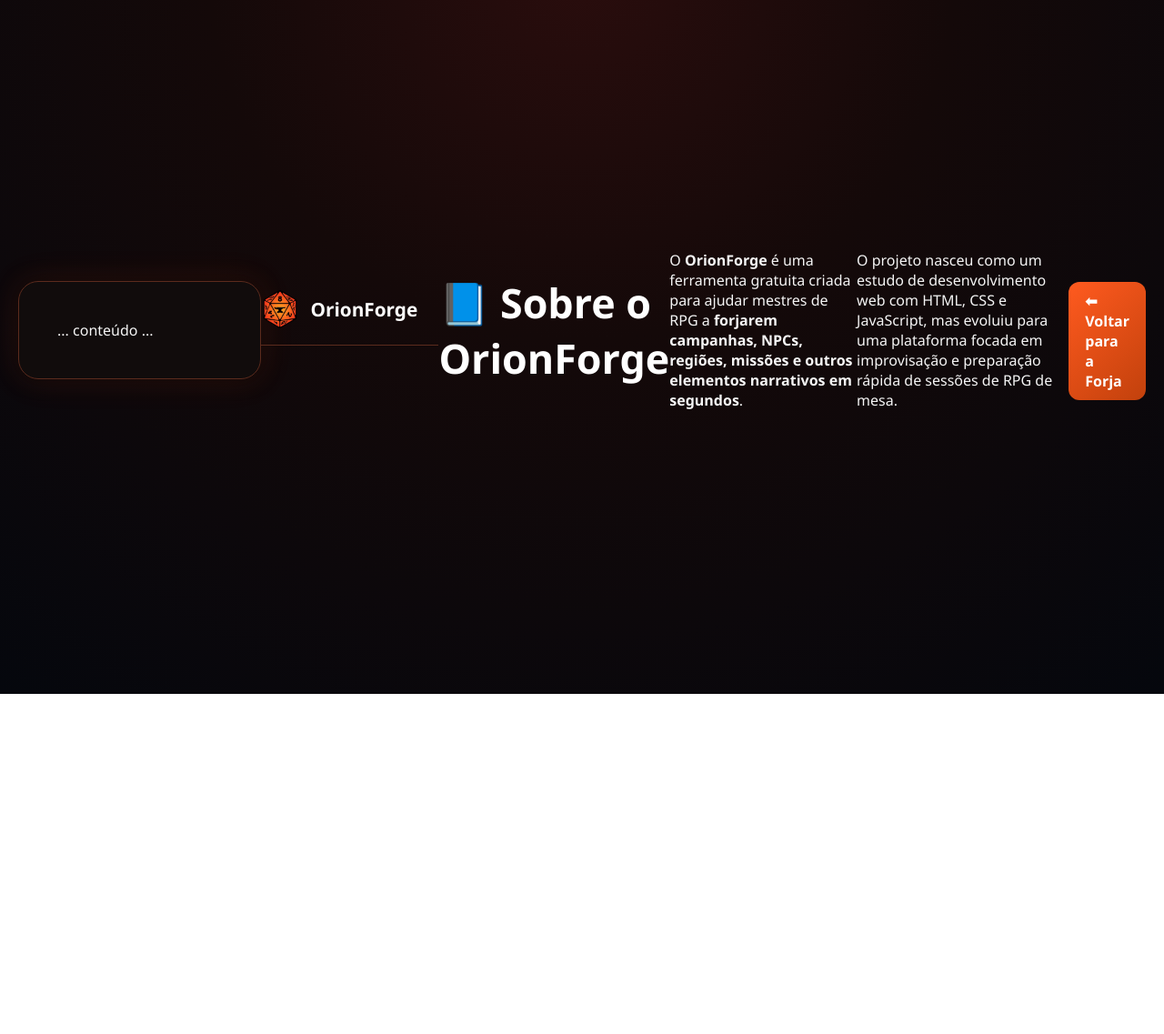
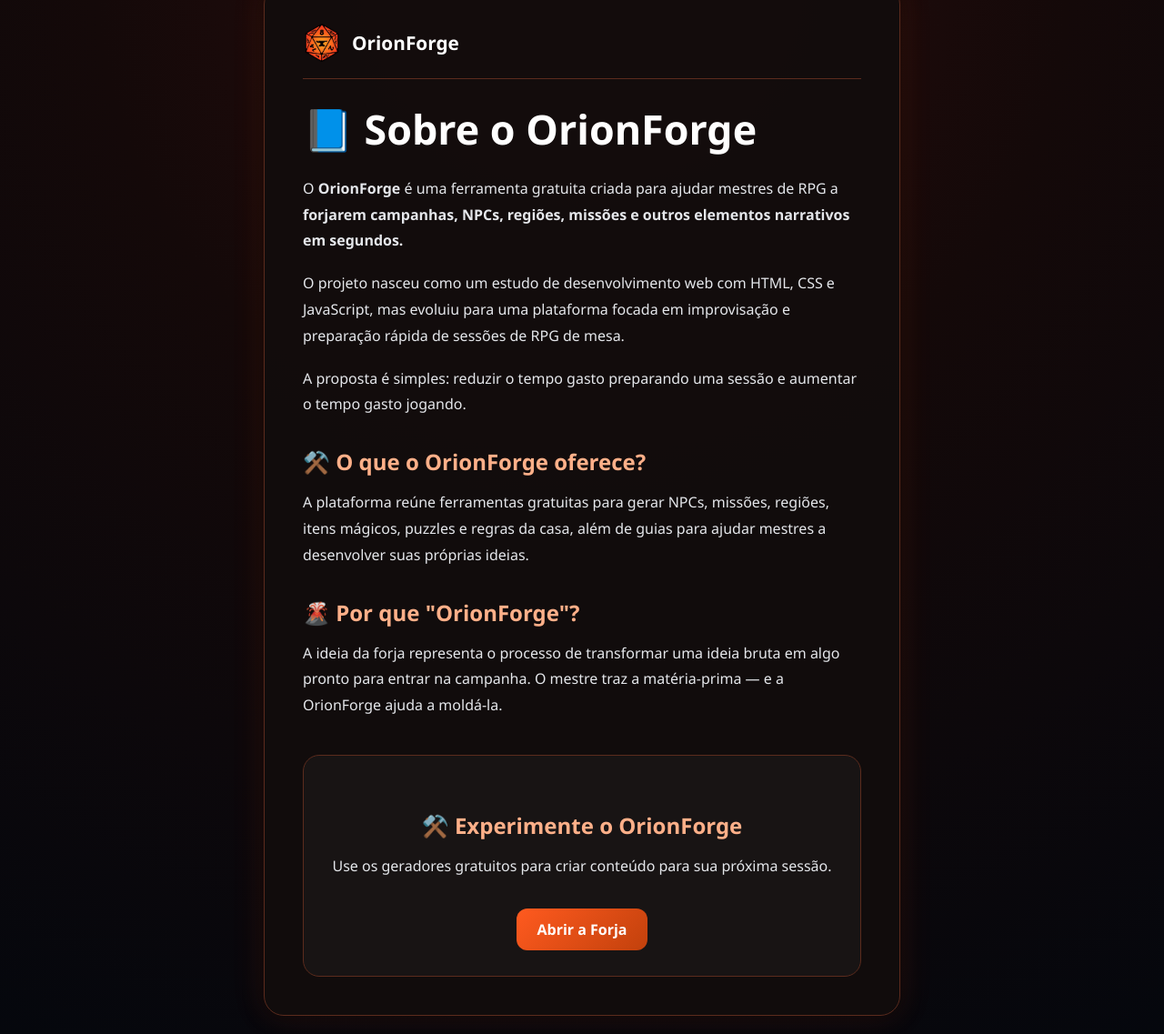
Before and after one commit to N-Orion/OrionForje, a plain HTML site: page sobre.html in a window 1280 px wide. Shown: the part 37-1174 px from the top of the page at 91% size. Before the commit the page ends 800 px from the top, so only its background shows below. Drawn offline with Linux system fonts and the light colour scheme.

Commit message:
correção logo, áudio e sobre

```diff
--- a/sobre.html
+++ b/sobre.html
@@ -1,37 +1,87 @@
 <!DOCTYPE html>
 <html lang="pt-BR">
+
 <head>
     <meta charset="UTF-8">
     <meta name="viewport" content="width=device-width, initial-scale=1.0">
+
     <title>Sobre | OrionForge</title>
-  <link rel="stylesheet" href="style.css">
-  <link rel="icon" type="image/png" href="Imagens/favicon.png">
+
+    <link rel="stylesheet" href="./style.css">
+
+    <link rel="icon" type="image/png" href="./Imagens/favicon.png">
 </head>
+
 <body>
+
     <div class="container">
+
+        <div class="mini-header">
+            <img src="./Imagens/logo.png" alt="OrionForge" class="mini-logo">
+
+            <a href="./index.html" class="mini-title">
+                OrionForge
+            </a>
+        </div>
+
         <div class="pagina-texto">
-    ... conteúdo ...
-  </div>
-</div>
-    <div class="mini-header">
-  <img src="Imagens/logo.png" alt="OrionForge" class="mini-logo">
-  <a href="index.html" class="mini-title">OrionForge</a>
-</div>
+
             <h1>📘 Sobre o OrionForge</h1>
 
             <p>
-      O <strong>OrionForge</strong> é uma ferramenta gratuita criada para ajudar mestres de RPG a
-      <strong>forjarem campanhas, NPCs, regiões, missões e outros elementos narrativos em segundos</strong>.
+                O <strong>OrionForge</strong> é uma ferramenta gratuita criada para ajudar
+                mestres de RPG a
+                <strong>forjarem campanhas, NPCs, regiões, missões e outros elementos narrativos em segundos.</strong>
             </p>
 
             <p>
-      O projeto nasceu como um estudo de desenvolvimento web com HTML, CSS e JavaScript, mas evoluiu
-      para uma plataforma focada em improvisação e preparação rápida de sessões de RPG de mesa.
+                O projeto nasceu como um estudo de desenvolvimento web com
+                HTML, CSS e JavaScript, mas evoluiu para uma plataforma focada
+                em improvisação e preparação rápida de sessões de RPG de mesa.
             </p>
 
+            <p>
+                A proposta é simples: reduzir o tempo gasto preparando uma sessão
+                e aumentar o tempo gasto jogando.
+            </p>
+
+            <h2>⚒️ O que o OrionForge oferece?</h2>
+
+            <p>
+                A plataforma reúne ferramentas gratuitas para gerar NPCs,
+                missões, regiões, itens mágicos, puzzles e regras da casa,
+                além de guias para ajudar mestres a desenvolver suas próprias ideias.
+            </p>
+
+            <h2>🌋 Por que "OrionForge"?</h2>
+
+            <p>
+                A ideia da forja representa o processo de transformar uma ideia
+                bruta em algo pronto para entrar na campanha.
+                O mestre traz a matéria-prima — e a OrionForge ajuda a moldá-la.
+            </p>
+
+            <div class="cta-box">
+
+                <h2>⚒️ Experimente o OrionForge</h2>
+
+                <p>
+                    Use os geradores gratuitos para criar conteúdo
+                    para sua próxima sessão.
+                </p>
+
+                <a href="./index.html" class="cta-button">
+                    Abrir a Forja
+                </a>
+
+            </div>
 
 
-    <a href="index.html" class="btn-voltar">⬅ Voltar para a Forja</a>
+            </a>
+
         </div>
+
+    </div>
+
 </body>
 </html>
```
Also changed, not shown: index.html (+2 -1 lines), Imagens/logo.png (renamed from Imagens/Logo.png), 2 other files. Lines whose indentation alone changed are shown as unchanged.
